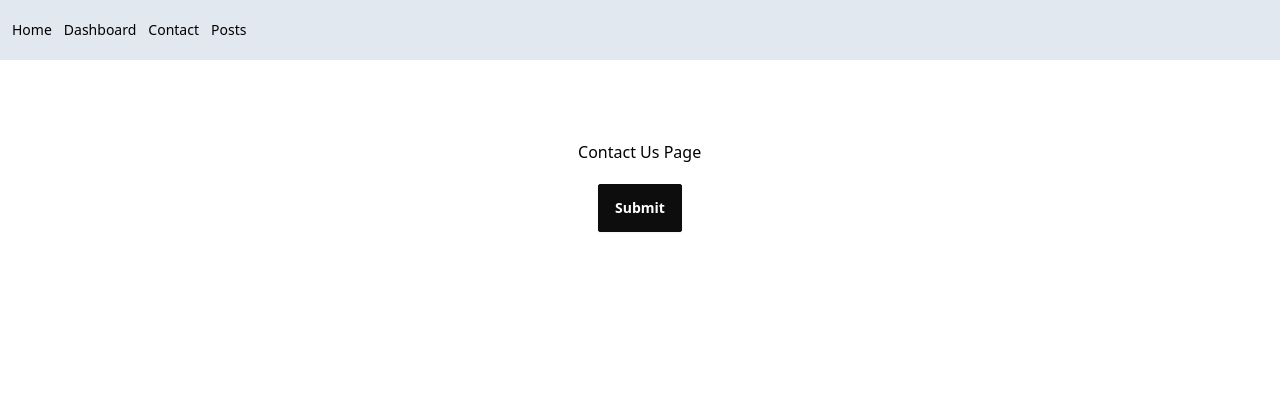
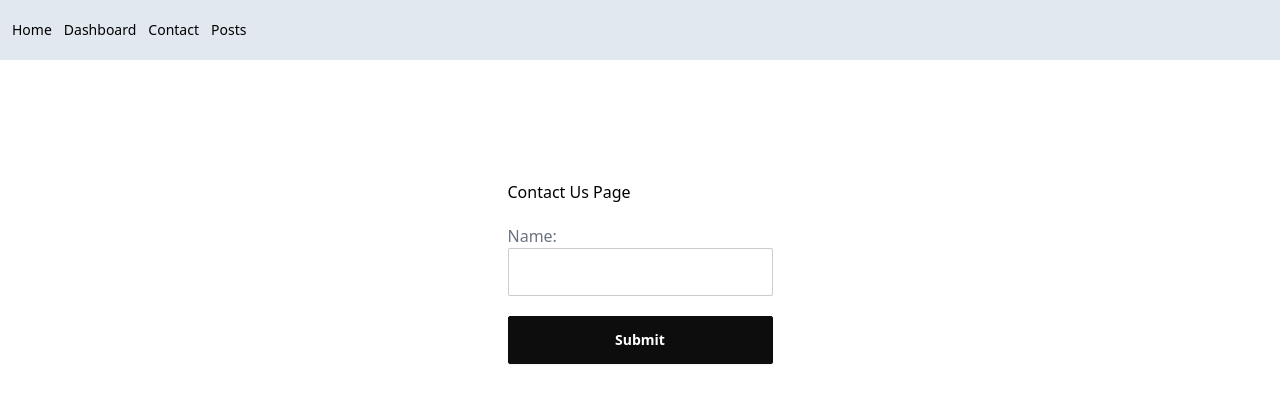
Before and after one commit to Chandu-Sasidharan/react-notes, a React (Vite) app: page /contact-us in a window 1280 px wide. Shown: the top 402 px of the page. Built offline with nearby package versions, Linux system fonts and the light colour scheme.

Commit message:
create useID example

```diff
--- /dev/null
+++ b/src/components/text-input/index.jsx
@@ -0,0 +1,22 @@
+import { useId } from "react";
+
+export default function TextInputField() {
+    const id = useId();
+
+    return (
+        <div>
+            <label
+                htmlFor={id}
+                className="text-gray-500"
+            >
+                Name:
+            </label>
+            <input
+                id={id}
+                type="text"
+                name="name"
+                className="input input-bordered block"
+            />
+        </div>
+    );
+}
--- a/src/pages/contact-us/index.jsx
+++ b/src/pages/contact-us/index.jsx
@@ -1,4 +1,5 @@
 import { useNavigate } from "react-router-dom";
+import TextInputField from "../../components/text-input";
 
 export default function ContactUs() {
     const navigate = useNavigate();
@@ -17,11 +18,14 @@ export default function ContactUs() {
     }
     return (
         <div className='flex flex-col items-center mt-20'>
-            <form onSubmit={handleSubmit}>
-                {/* form fields */}
+            <form
+                onSubmit={handleSubmit}
+                className="mt-10 space-y-5"
+            >
                 <h1>Contact Us Page</h1>
+                <TextInputField />
                 <button
-                    className="btn btn-primary m-5"
+                    className="btn btn-primary w-full"
                     type="submit"
                 >
                     Submit
```
Also changed, not shown: 1 other file (tests, documents, lock files or other folders).
